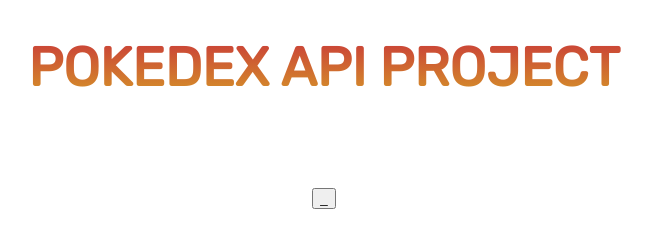
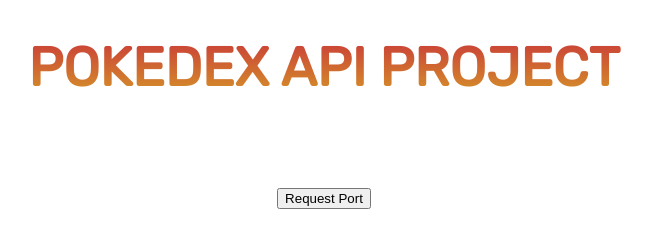
Before and after one commit to vkbathala/Pokedex_API_Arduino, a plain HTML site: page index.html in a window 1280 px wide. Shown: the whole page, without its empty margins (316-968 px from the left). Drawn offline with Linux system fonts and the light colour scheme; no server answers.

Commit message:
Minor HTML and CSS changes

```diff
--- a/index.html
+++ b/index.html
@@ -19,7 +19,7 @@
 
 
         <div id="add-button">
-            <button id="request-port-access">_</button>
+            <button id="request-port-access">Request Port</button>
         </div>
         <script src="script.js"></script>
     </div>
--- a/style.css
+++ b/style.css
@@ -53,7 +53,8 @@ h1 {
 
 .card:hover {
     animation: bounce 0.5s linear;
-    background: radial-gradient(farthest-corner at 512px 512px, rgb(219, 185, 91) 0%, rgb(212, 145, 81) 55%, rgb(204, 87, 71) 100%)
+    background: radial-gradient(farthest-corner at 512px 512px, rgb(219, 185, 91) 0%, rgb(212, 145, 81) 55%, rgb(204, 87, 71) 100%);
+    cursor: none;
 }
 
 .card-title {
```
